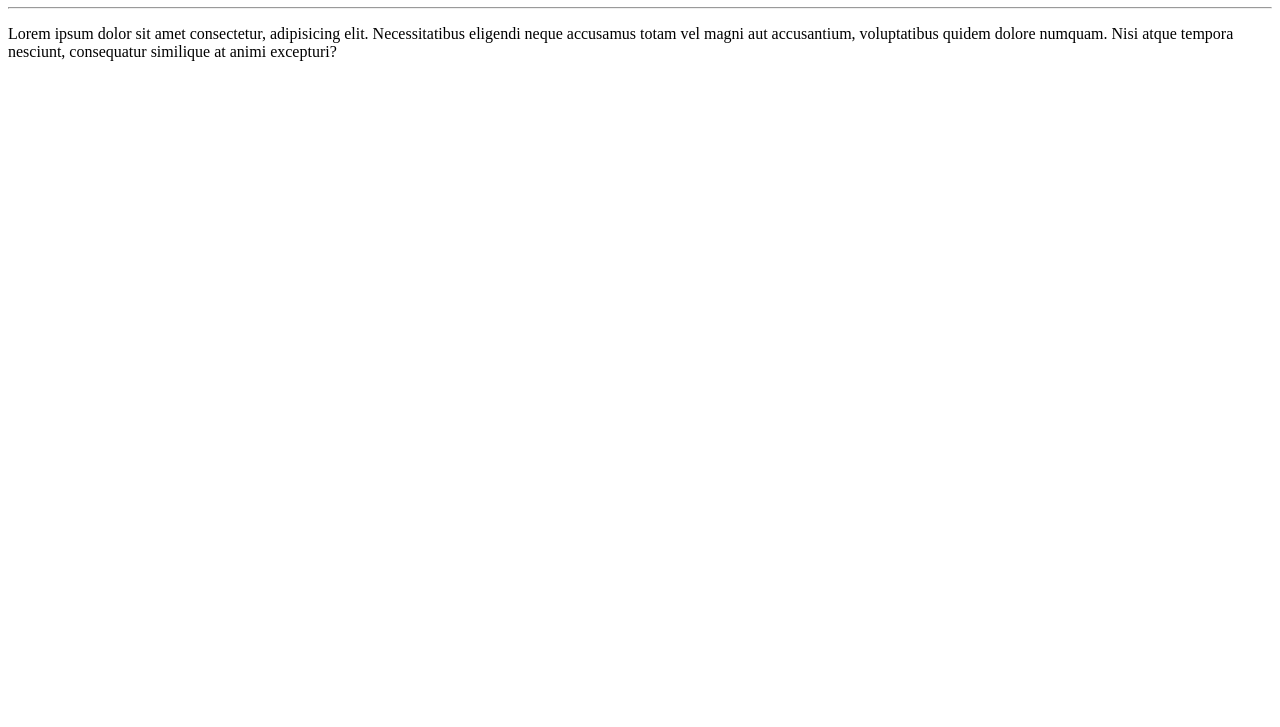
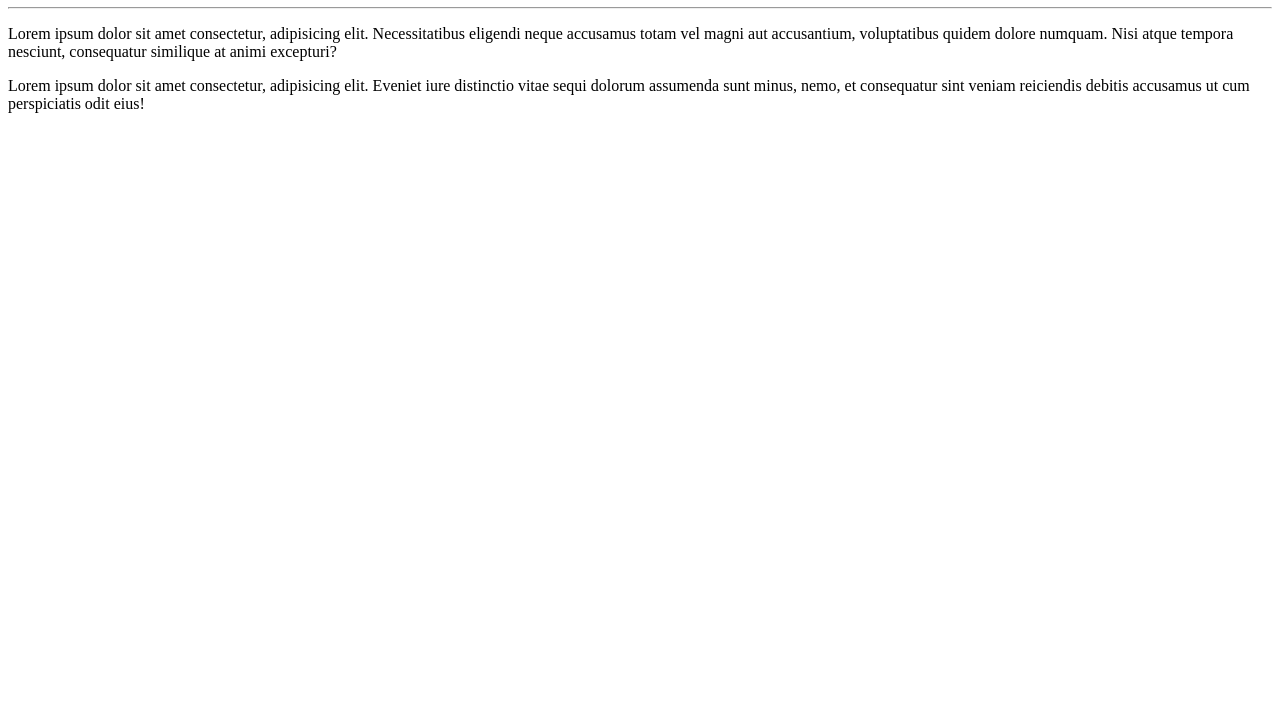
Before and after one commit to DanielSantosLima/OlaMundo, a plain HTML site: page site-exemplo/index.html in a window 1280 px wide. Shown: the part 73-800 px from the top of the page. Drawn offline with Linux system fonts and the light colour scheme.

Commit message:
Adicionei um parágrafo

```diff
--- a/site-exemplo/index.html
+++ b/site-exemplo/index.html
@@ -9,5 +9,6 @@
     <h1>Olá, Mundo!!</h1>
     <hr>
     <p>Lorem ipsum dolor sit amet consectetur, adipisicing elit. Necessitatibus eligendi neque accusamus totam vel magni aut accusantium, voluptatibus quidem dolore numquam. Nisi atque tempora nesciunt, consequatur similique at animi excepturi?</p>
+    <p>Lorem ipsum dolor sit amet consectetur, adipisicing elit. Eveniet iure distinctio vitae sequi dolorum assumenda sunt minus, nemo, et consequatur sint veniam reiciendis debitis accusamus ut cum perspiciatis odit eius!</p>
 </body>
 </html>
```
